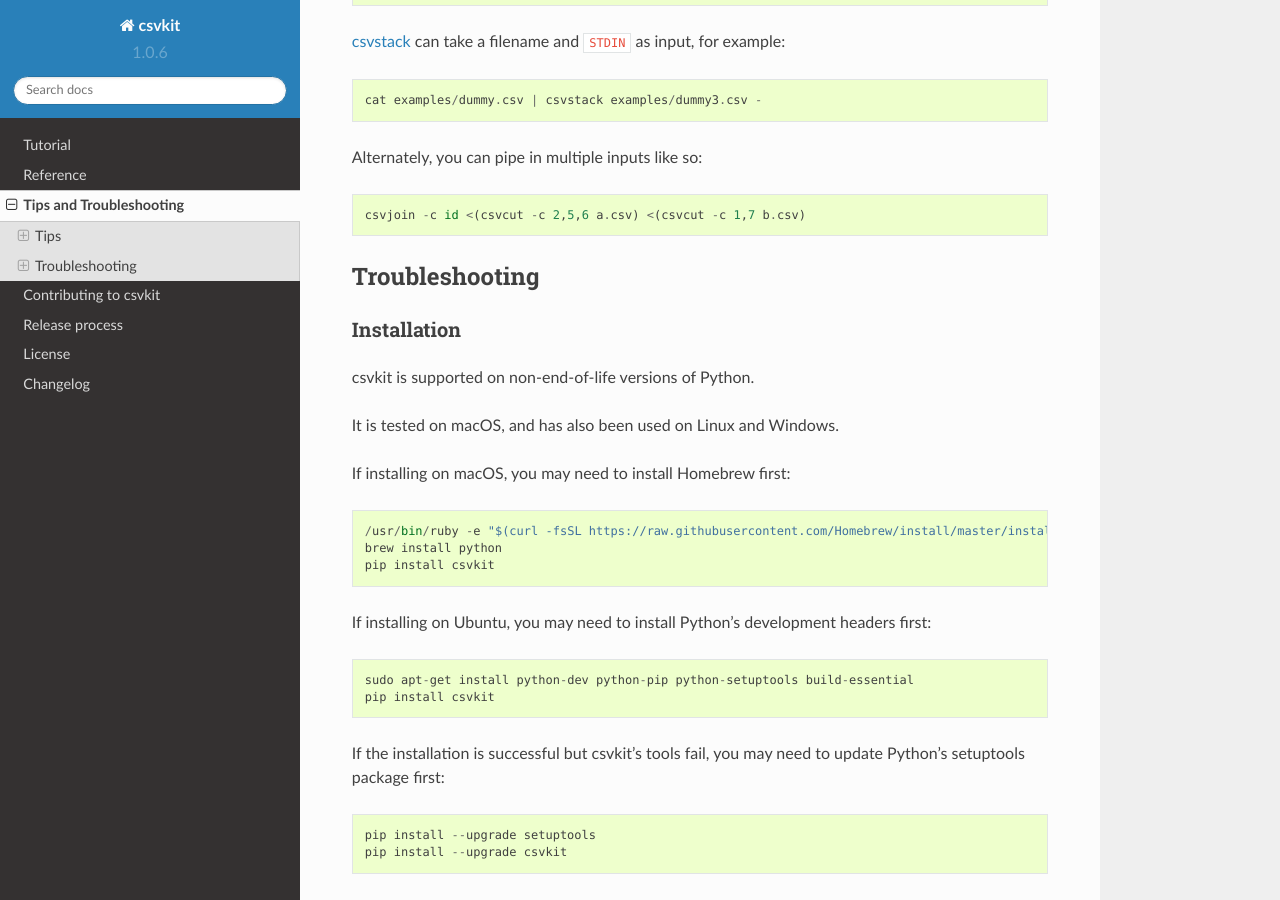
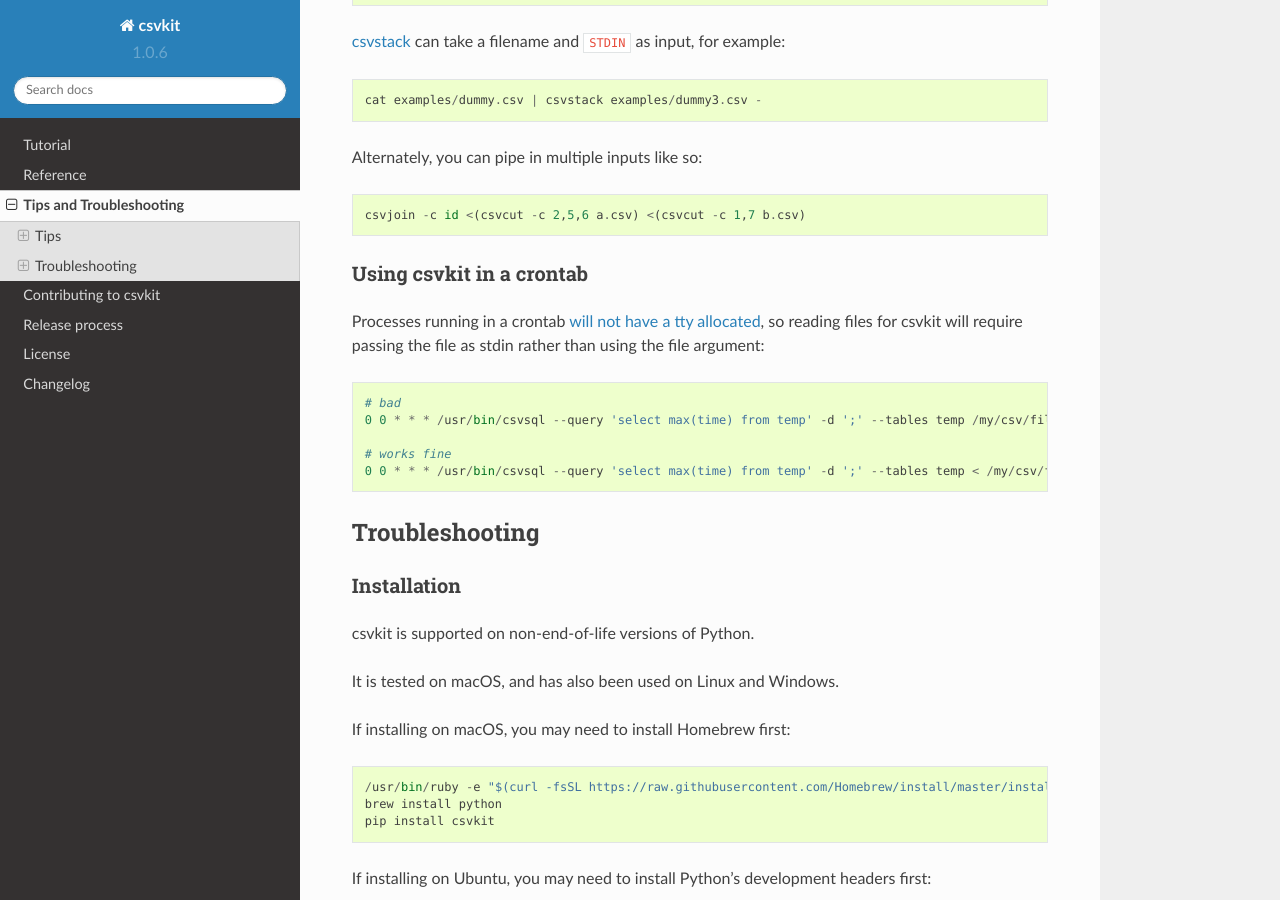
Before and after one commit to wireservice/csvkit, a Sphinx documentation site: the page built from docs/tricks.rst, in a window 1280 px wide and 900 px high, scrolled down 689 px. Built offline with Sphinx 7.4.7 and the Read the Docs theme 2.0.0, drawn with Linux system fonts in a browser that asks for light colours.

Commit message:
Add crontab use case
Add crontab use case, where you need to pass the file through piping rather than as an argument to the input.

See https://github.com/wireservice/csvkit/issues/342

```diff
--- a/docs/tricks.rst
+++ b/docs/tricks.rst
@@ -31,6 +31,18 @@
 Alternately, you can pipe in multiple inputs like so::
 
     csvjoin -c id <(csvcut -c 2,5,6 a.csv) <(csvcut -c 1,7 b.csv)
+
+Using csvkit in a crontab
+-------------------------
+
+Processes running in a crontab `will not have a tty allocated <https://github.com/wireservice/csvkit/issues/342>`_, so reading files for csvkit will require passing the file as stdin rather than using the file argument::
+
+    # bad
+    0 0 * * * /usr/bin/csvsql --query 'select max(time) from temp' -d ';' --tables temp /my/csv/file.csv
+
+    # works fine
+    0 0 * * * /usr/bin/csvsql --query 'select max(time) from temp' -d ';' --tables temp < /my/csv/file.csv
+
 
 Troubleshooting
 ===============
```
